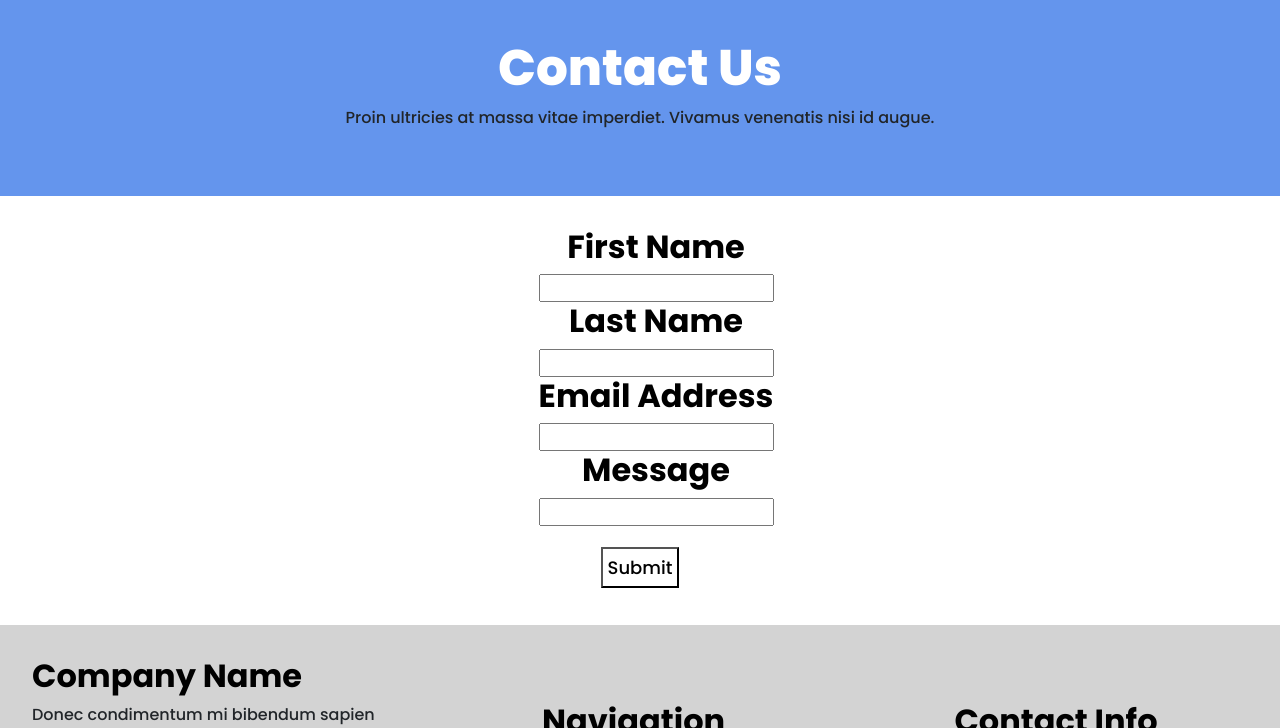
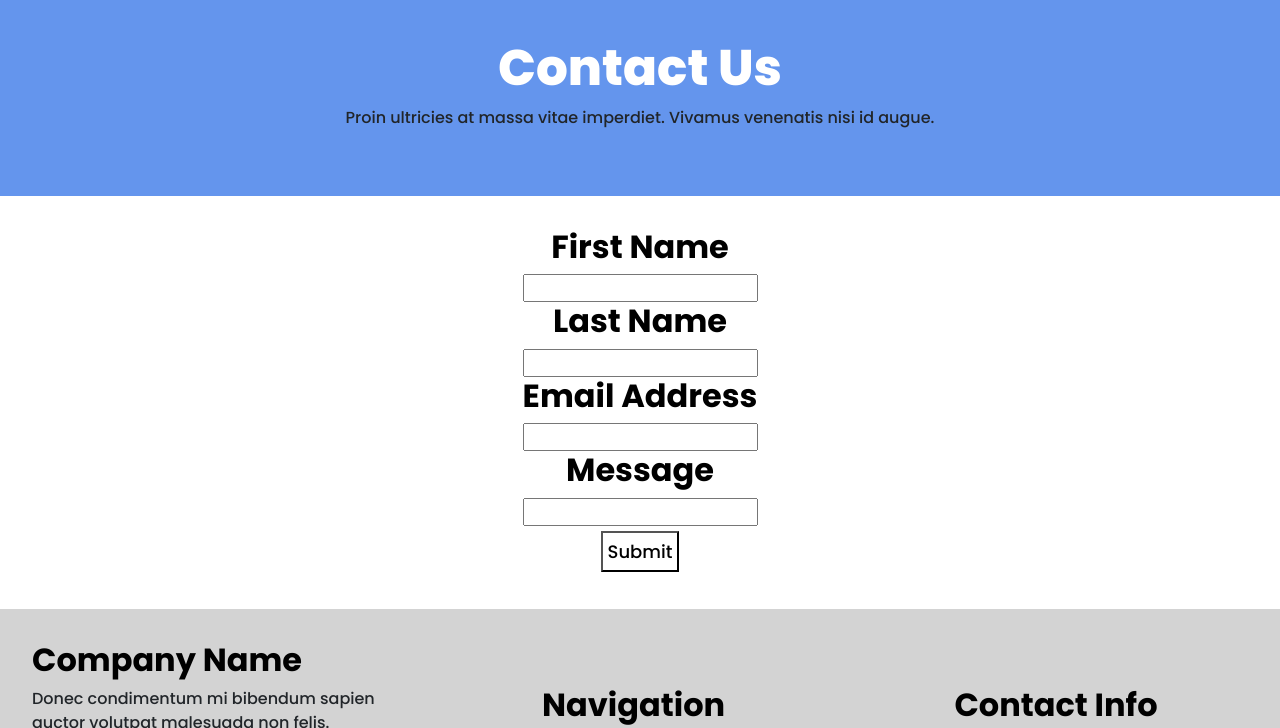
Before and after one commit to bautistajm/desafio-5-github, a website: page pages/contact.html in a window 1280 px wide. Shown: the part 72-800 px from the top of the page. Drawn offline with nearby package versions, Linux system fonts and the light colour scheme.

Commit message:
Push entrega final

```diff
--- a/pages/contact.html
+++ b/pages/contact.html
@@ -127,25 +127,27 @@
 
     <!-- Comienzo del formulario -->
     <div class="form">
-        <ul>
-            <li>
+        <div>
             <h2>First Name</h2>
-            </li>
+        </div>
         <input type="text">
-            <li>
+        <div>
             <h2>Last Name</h2>
-            </li>
+        </div>
         <input type="text">
-            <li>
+        <div>
             <h2>Email Address</h2>
-            </li>
+        </div>
         <input type="text">
-            <li>
+        <div>
             <h2>Message</h2>
-            </li>
+        </div>
+        <div>
             <input class="message" type="text">
-        </ul>
+        </div>
+        <div>
         <button class="submit">Submit</button>
+        </div>
         </div>
     <!-- Fin del formulario -->
 
--- a/scss/base/_responsiveness.scss
+++ b/scss/base/_responsiveness.scss
@@ -71,6 +71,7 @@
 
     .aboutus-intro {
         padding: 7rem 0;
+        margin-top: 2.5rem;
     }
 
     .description-about {
```
Also changed, not shown: css/style.css, 1 other file. Lines whose indentation alone changed are shown as unchanged.
